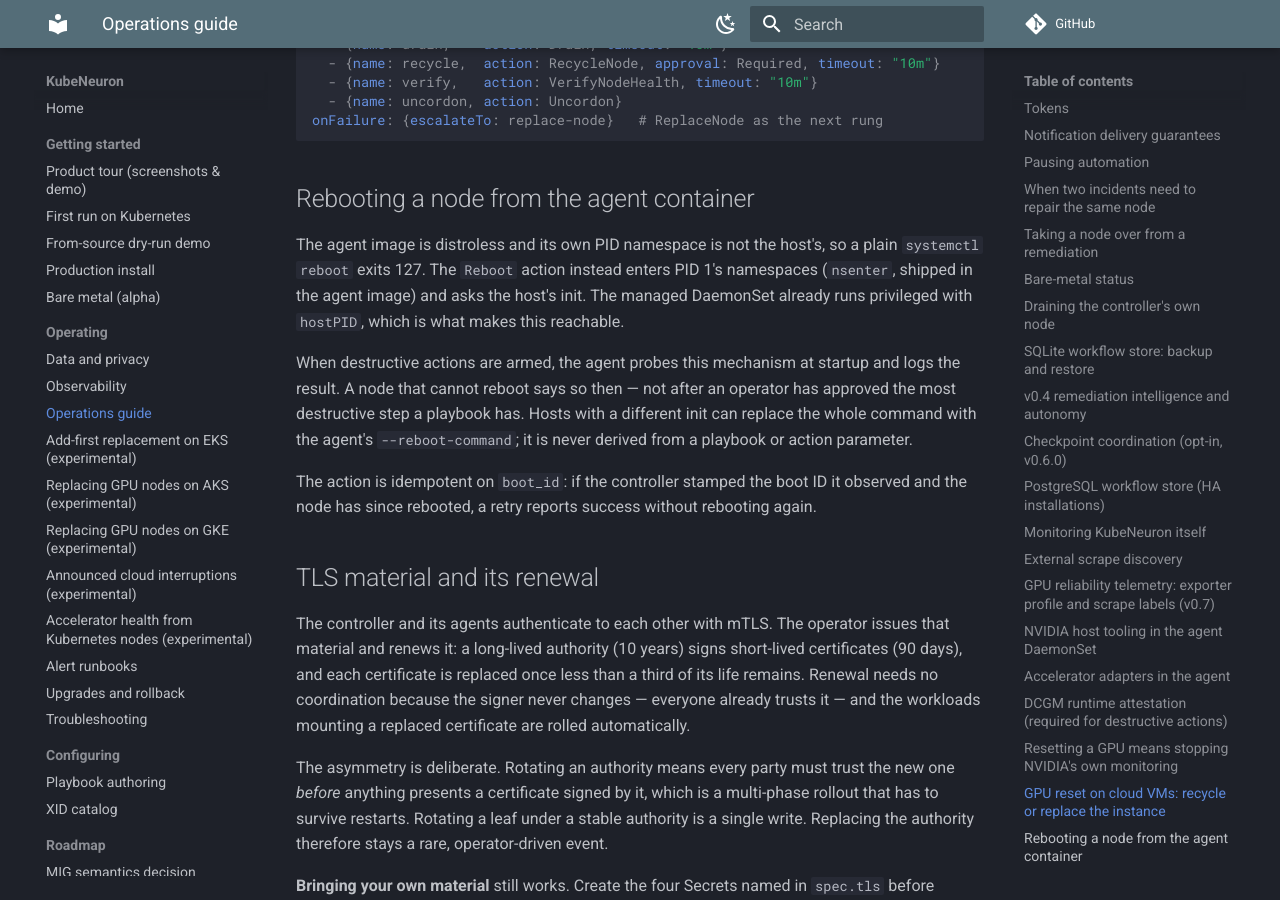
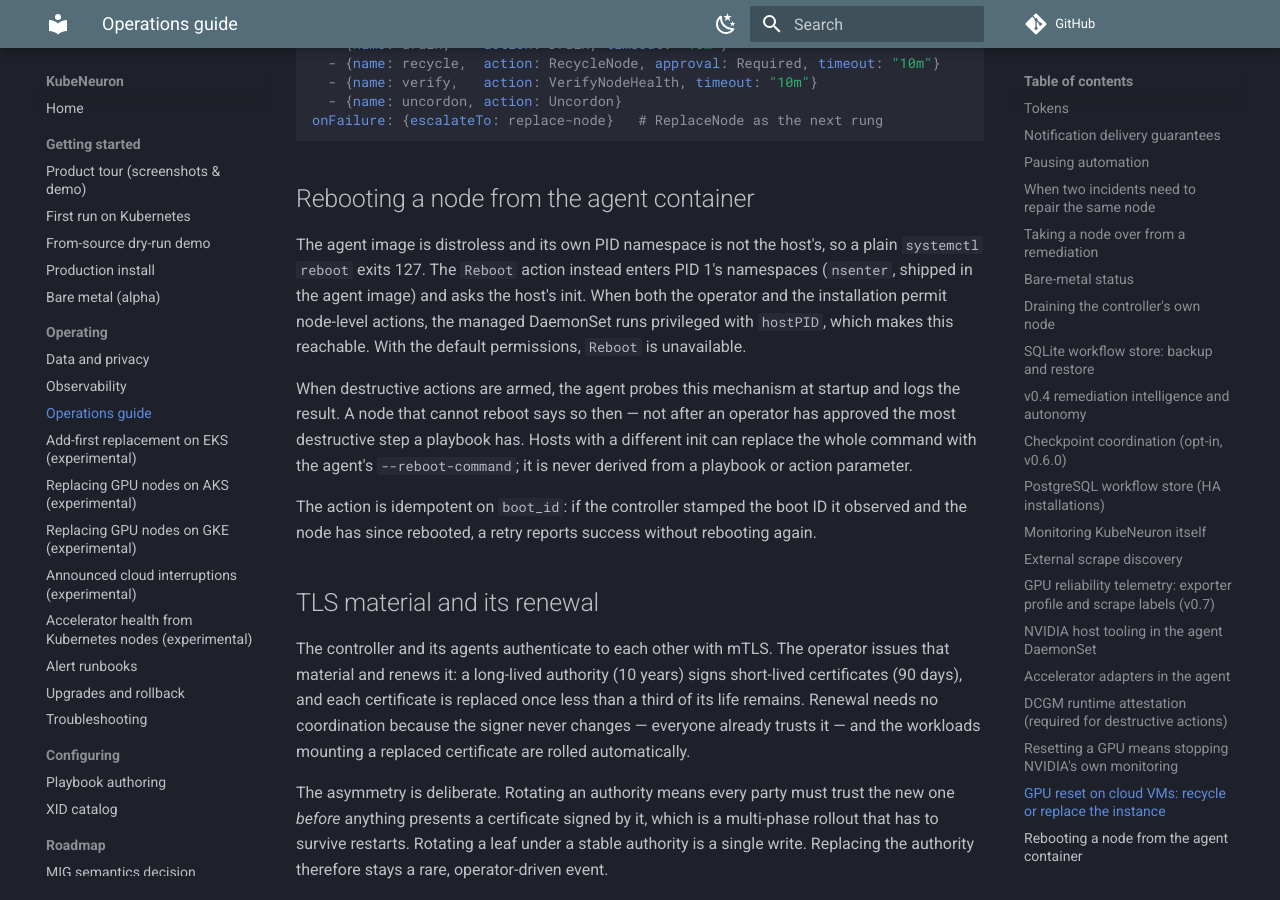
Before and after one commit to kubeneuron/kubeneuron, an MkDocs documentation site: the page built from docs/operations.md, in a window 1280 px wide and 900 px high, scrolled down 24518 px. Built offline with MkDocs 1.6.1 and Material for MkDocs 9.7.7, drawn with Linux system fonts in a browser that asks for light colours; comment, search, counter and statistics services are not loaded.

Commit message:
docs: clarify default reboot permissions and agent report retention
Signed-off-by: Andrii Petruk <andrey.petruk@gmail.com>

```diff
--- a/docs/operations.md
+++ b/docs/operations.md
@@ -1181,9 +1181,9 @@ onFailure: {escalateTo: replace-node}   # ReplaceNode as the next rung
 
 The agent image is distroless and its own PID namespace is not the host's, so a
 plain `systemctl reboot` exits 127. The `Reboot` action instead enters PID 1's
-namespaces (`nsenter`, shipped in the agent image) and asks the host's init. The
-managed DaemonSet already runs privileged with `hostPID`, which is what makes
-this reachable.
+namespaces (`nsenter`, shipped in the agent image) and asks the host's init. When both the operator and the installation permit node-level
+actions, the managed DaemonSet runs privileged with `hostPID`, which makes this
+reachable. With the default permissions, `Reboot` is unavailable.
 
 When destructive actions are armed, the agent probes this mechanism at startup
 and logs the result. A node that cannot reboot says so then — not after an
```
Also changed, not shown: docs/checkpoint-coordination-design.md (+2 -2 lines), docs/data-and-privacy.md (+1 -1 lines), docs/reference-capabilities.md (+1 -1 lines).
